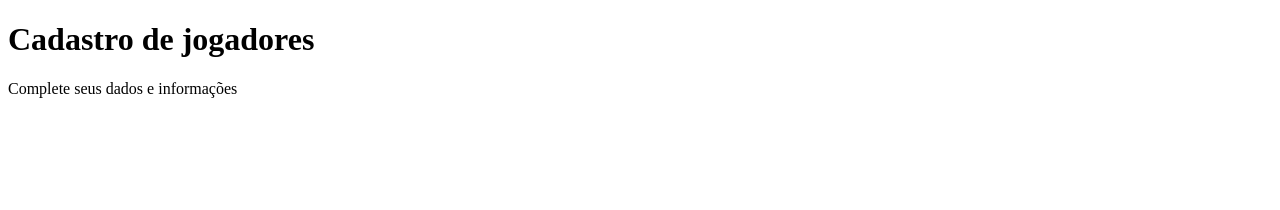
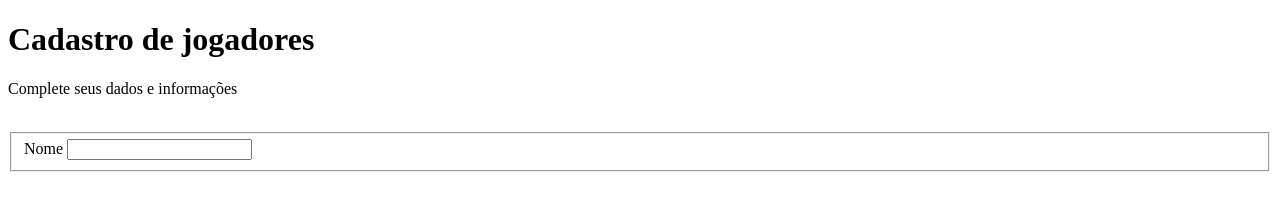
Before and after one commit to mattheusp/formulario_de_cadastro, a plain HTML site: page index.html in a window 1280 px wide. Drawn offline with Linux system fonts and the light colour scheme.

Commit message:
commit_v4

```diff
--- a/index.html
+++ b/index.html
@@ -15,5 +15,15 @@
         <br>
     </div>
 
+    <form>
+        <fieldset>
+            <div>
+                <label>Nome</label>
+                <input type="text" name="nome" id="nome">
+            </div>
+        </fieldset>
+    </form>
+
+
 </body>
 </html>
```
